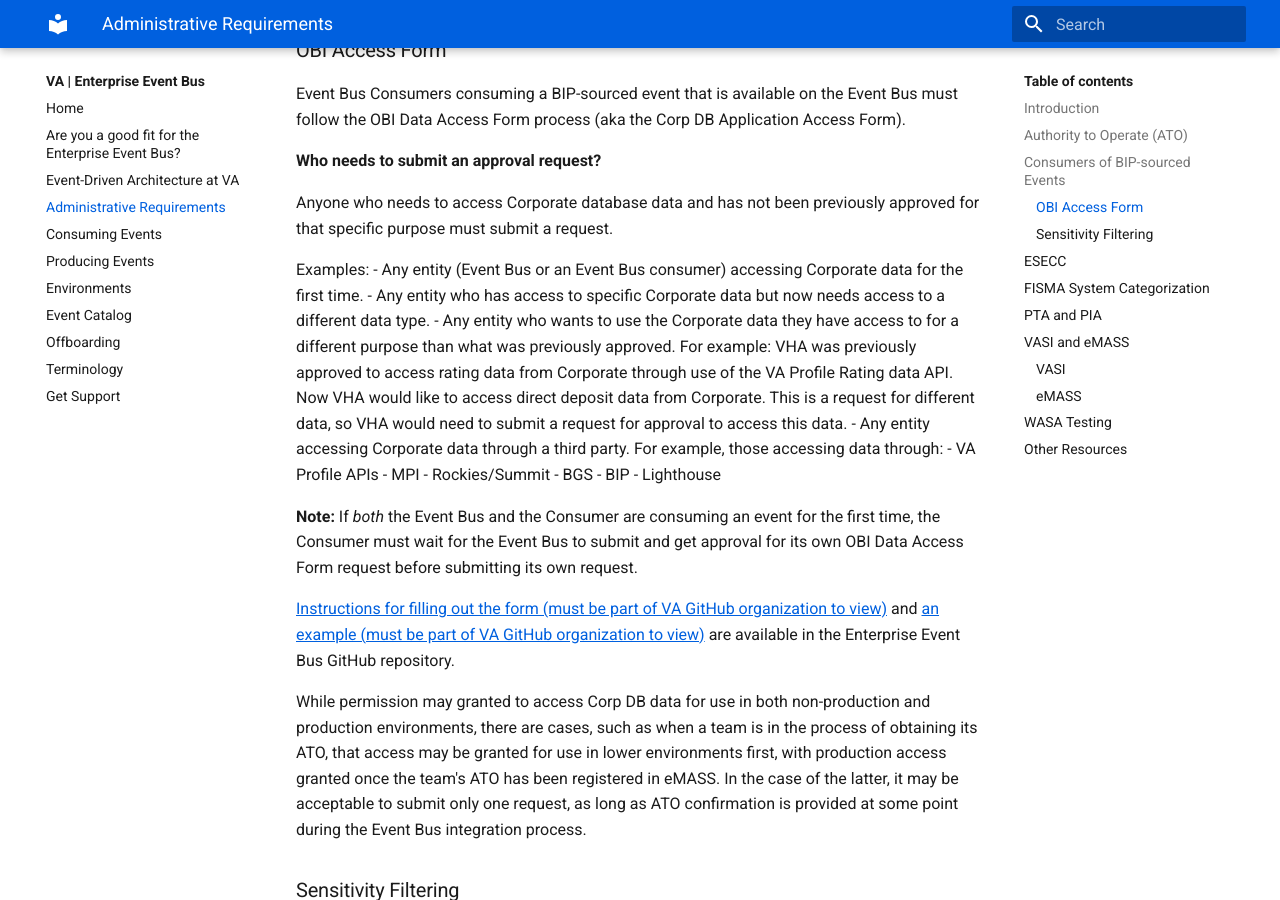
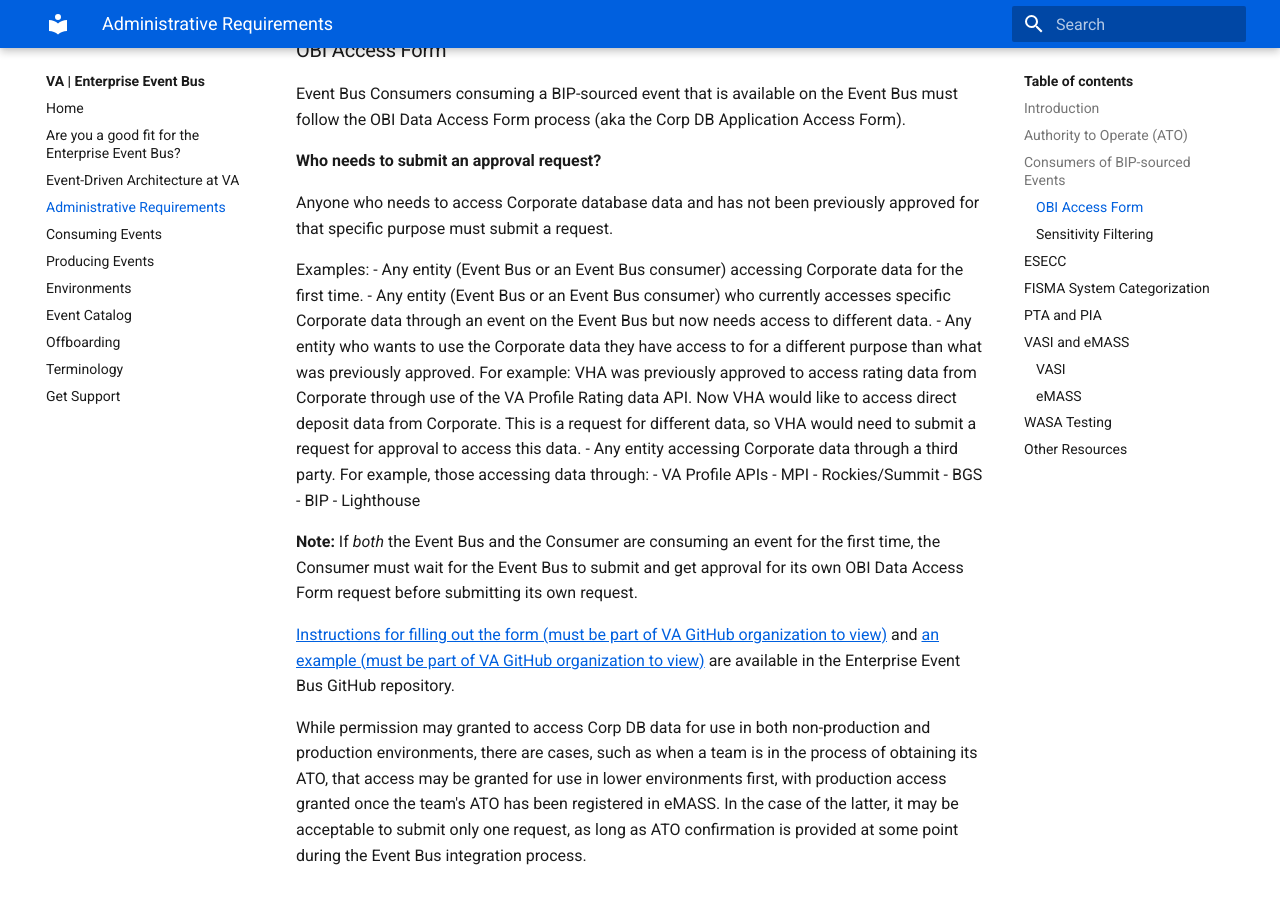
Before and after one commit to department-of-veterans-affairs/ves-event-bus-developer-portal, an MkDocs documentation site: the page built from docs/administrative-requirements.md, in a window 1280 px wide and 900 px high, scrolled down 1310 px. Built offline with MkDocs 1.6.1 and Material for MkDocs 9.7.7, drawn with Linux system fonts in a browser that asks for light colours.

Commit message:
Update docs/administrative-requirements.md
Co-authored-by: Karen Taylor <92322560+taylorkaren@users.noreply.github.com>

```diff
--- a/docs/administrative-requirements.md
+++ b/docs/administrative-requirements.md
@@ -51,7 +51,7 @@
 
 Examples:
 - Any entity (Event Bus or an Event Bus consumer) accessing Corporate data for the first time.
-- Any entity who has access to specific Corporate data but now needs access to a different data type.
+- Any entity (Event Bus or an Event Bus consumer) who currently accesses specific Corporate data through an event on the Event Bus but now needs access to different data.
 - Any entity who wants to use the Corporate data they have access to for a different purpose than what was previously approved. For example: VHA was previously approved to access rating data from Corporate through use of the VA Profile Rating data API. Now VHA would like to access direct deposit data from Corporate. This is a request for different data, so VHA would need to submit a request for approval to access this data.
 - Any entity accessing Corporate data through a third party. For example, those accessing data through:
   - VA Profile APIs
```
